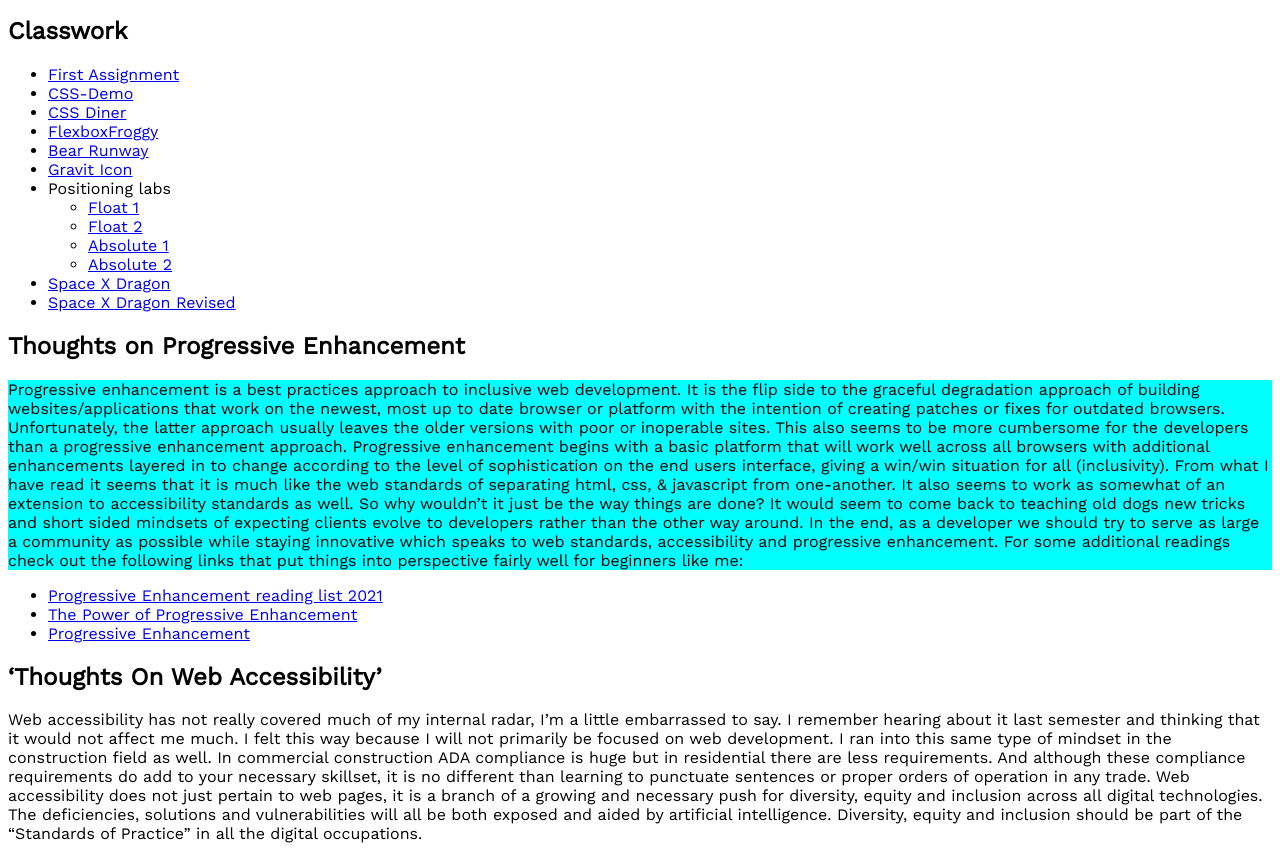
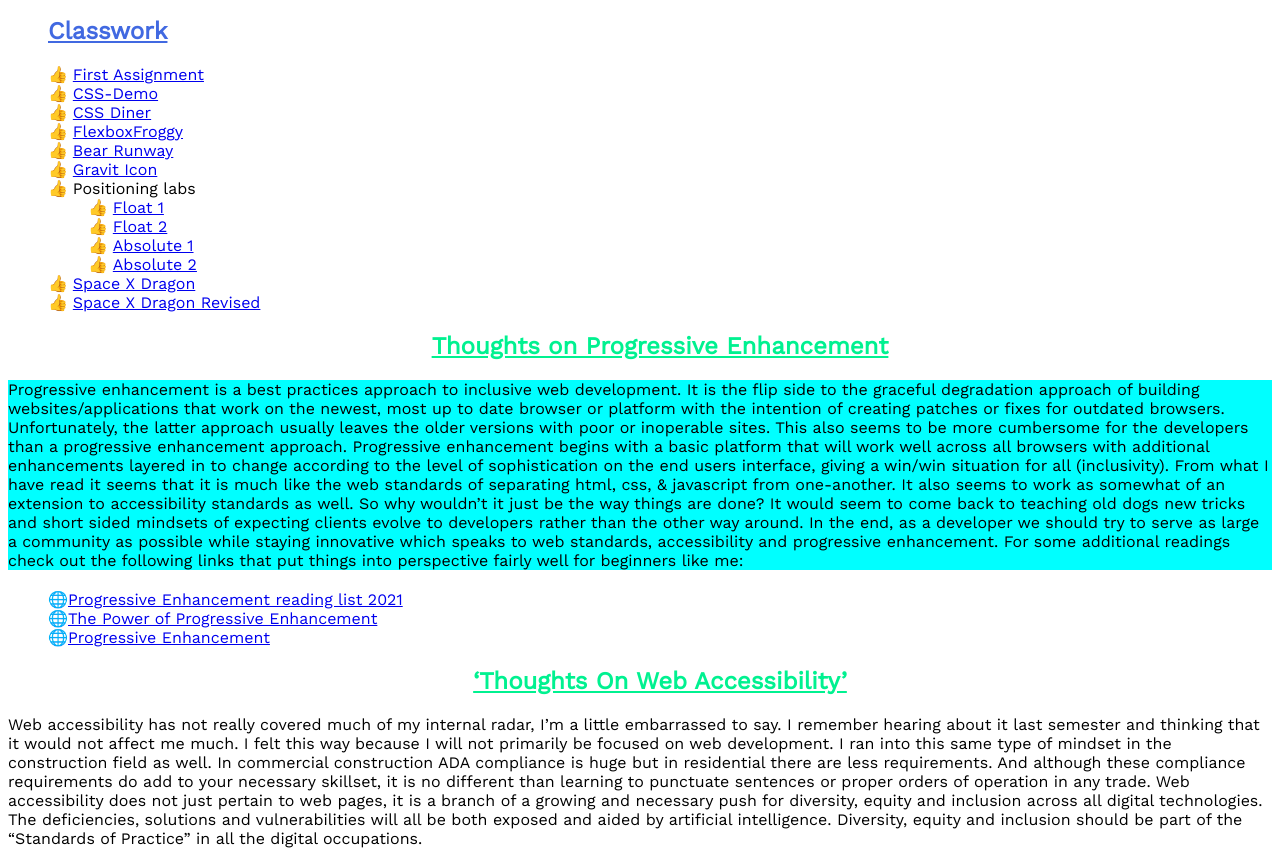
Before and after one commit to ehile9/ifsc-1310-01, a plain HTML site: page index.html in a window 1280 px wide. Shown: the part 135-985 px from the top of the page. Drawn offline with nearby package versions, Linux system fonts and the light colour scheme.

Commit message:
styled home page

```diff
--- a/assets/css/style.css
+++ b/assets/css/style.css
@@ -40,8 +40,33 @@ margin: 10px 600px 10px 600px;
 h1:hover{
     background-color: rgba(176, 175, 144, 0.5)
 }
-
+h2 {
+    margin-left: 40px;
+    color: royalblue;
+    text-decoration: underline;
+}
 
 #progressive{
     background-color: aqua;
 }
+@counter-style thumbs {
+    system: cyclic;
+    symbols: "\1F44D";
+    suffix: " ";
+  }
+
+  ul {
+    list-style: thumbs;
+    list-style-position: inside;
+  }
+  #writing ul {
+    margin: 20px;
+    list-style: "🌐";
+  }
+  #writing h2 {
+    text-align: center;
+    color:  rgba(0, 241, 144);
+  }
+  #writing aside ul {
+    list-style: "🐇"
+  }
--- a/index.html
+++ b/index.html
@@ -41,6 +41,7 @@
 
     </ul>
   </nav>
+  <section id="writing">
   <h2>Thoughts on Progressive Enhancement</h2>
   <p id="progressive">
      Progressive enhancement is a best practices approach to inclusive web development. It is the
@@ -91,7 +92,7 @@
   </aside>
 
 
-
+</section>
 
 </body>
 </html>
```
